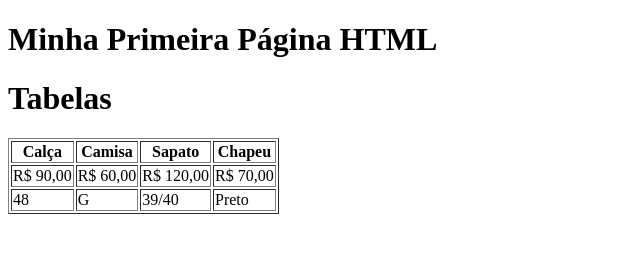
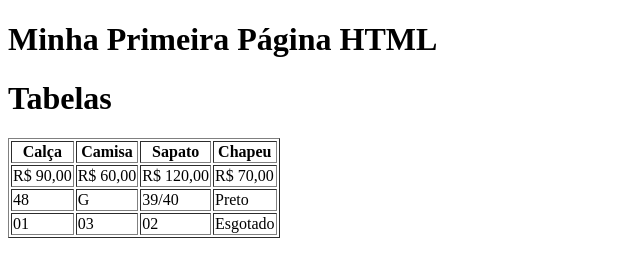
Before and after one commit to s-a-m-i-o/aula-tabela, a plain HTML site: page index.html in a window 1280 px wide. Shown: the whole page, without its empty margins (0-640 px from the left). Drawn offline with Linux system fonts and the light colour scheme.

Commit message:
Adicionado tabela de quantidade em estoque

```diff
--- a/index.html
+++ b/index.html
@@ -12,7 +12,7 @@
 
     <table border="1px solid black">
         <tr>
-            <th>Calça </th>
+            <th>Calça</th>
             <th>Camisa</th>
             <th>Sapato</th>
             <th>Chapeu</th>
@@ -29,6 +29,12 @@
             <td>39/40</td>
             <td>Preto</td>
         </tr>
+        <tr>
+            <td>01</td>
+            <td>03</td>
+            <td>02</td>
+            <td>Esgotado</td>
+        </tr>
     </table>
 
 </body>
```
